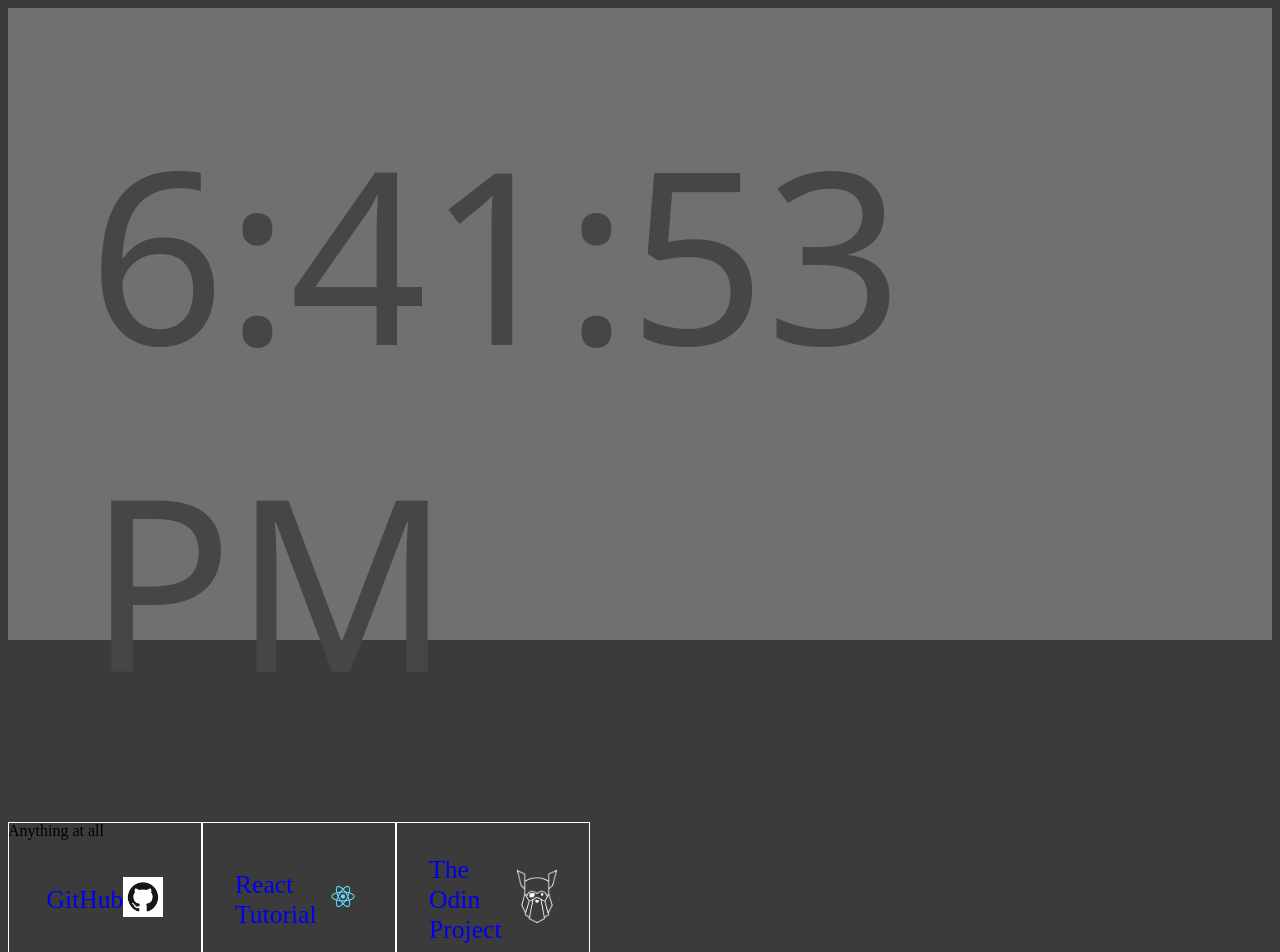
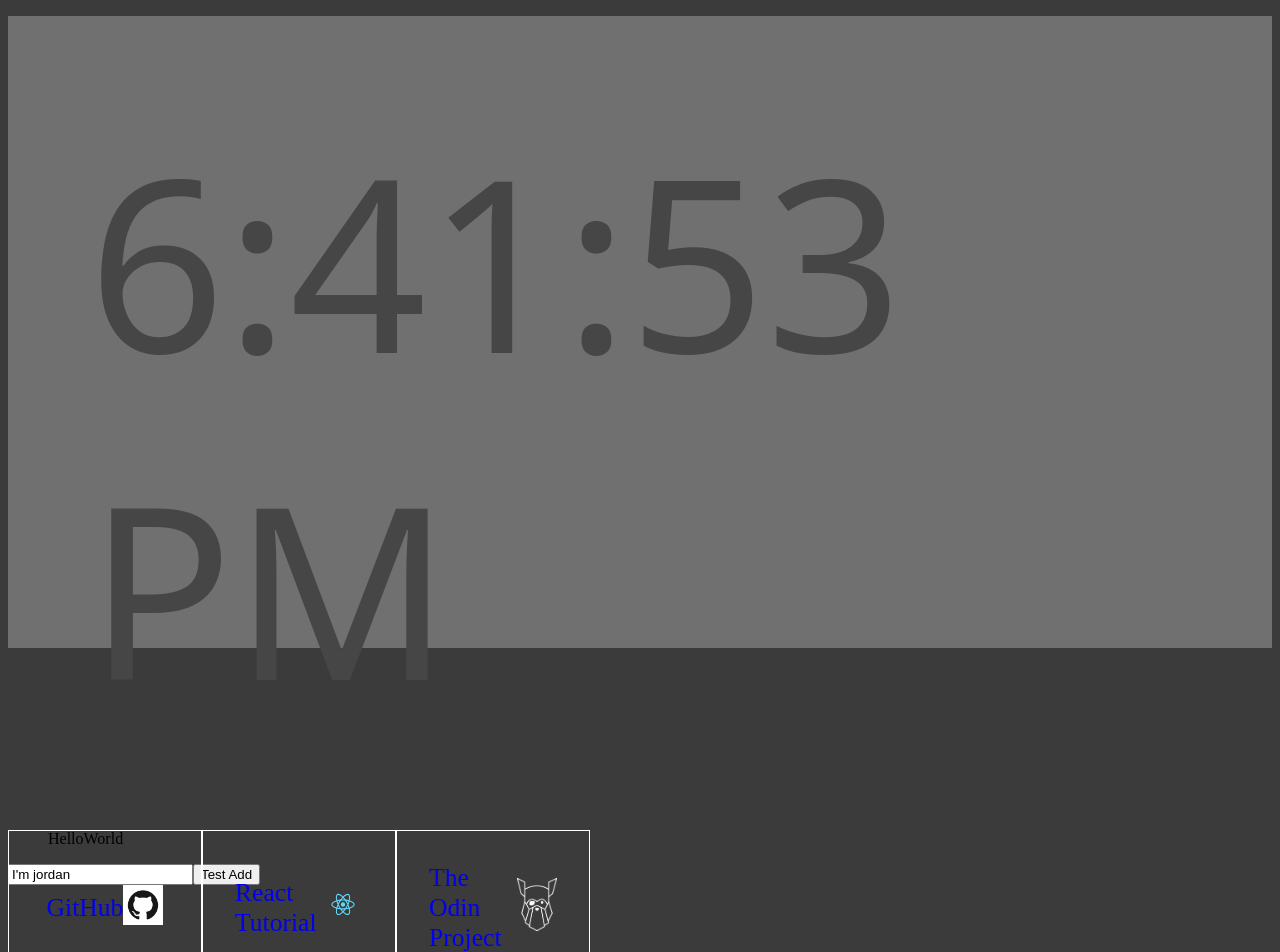
Before and after one commit to Shin-Issei/reacthome, a React (Create React App) app: page / in a window 1280 px wide. Shown: the top 952 px of the page. Built offline with nearby package versions, Linux system fonts and the light colour scheme.

Commit message:
add input box state can listen to input

```diff
--- a/src/Components/TopThree.js
+++ b/src/Components/TopThree.js
@@ -3,14 +3,27 @@ class TopThreeTODO extends React.Component{
   constructor(props){
     super(props);
     this.state = {
+      ToDoInput: "I'm jordan",
+      ListElements: ["Hello", "World"]
+    }
 
-    }
+    this.testAdd = this.testAdd.bind(this);
+    this.updateTextInput = this.updateTextInput.bind(this);
   }
-compoentn
+
+  updateTextInput(e){
+    this.setState({ToDoInput: e.target.value})
+  }
+
+  testAdd(){
+  this.setState({ListElements: this.state.ListElements.concat(<li>{this.state.otherState}</li>)})
+  }
   render() {
     return (
       <div id="top">
-        Anything at all
+        <ul>{this.state.ListElements}</ul>
+        <input value={this.state.ToDoInput} type="text" onChange={this.updateTextInput}></input>
+        <button onClick={this.testAdd}>Test Add</button>
       </div>
     )
   }
```
